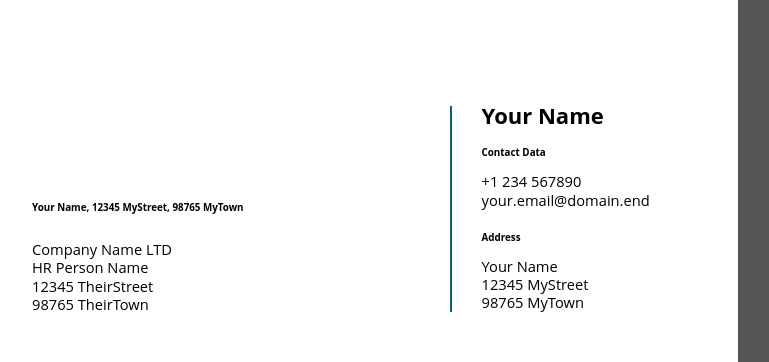
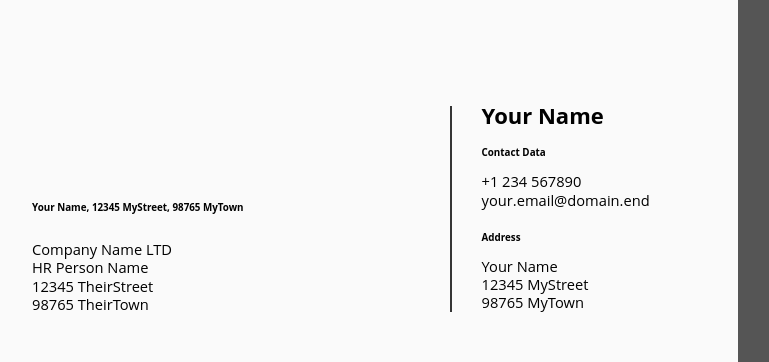
Before and after one commit to H3rby7/html-resume, a website: page example/cover-letter.html in a window 1280 px wide. Shown: the top 362 px of the page, without its empty margins (56-825 px from the left). Drawn offline with Linux system fonts and the light colour scheme.

Commit message:
CSS var definition handling

```diff
--- a/base_cover-letter.css
+++ b/base_cover-letter.css
@@ -1,11 +1,20 @@
+/* Chose colors for the scheme */
+:root {
+  --color-text: var(--color-black);
+  --color-background: var(--color-white);
+  --sender-block-line-color: var(--color-dark-grey);
+}
+
+/* Spacing, Widths, Heights */
+:root {
+
+}
+
+
 @page {
   size: a4;
   margin: 0;
   padding: 0;
-}
-
-:root {
-  --sender-block-border-style: var(--timeline-style);
 }
 
 body, html {
@@ -66,7 +75,7 @@ ul.no-bullets {
 }
 
 .sender-block > *:not(.date) {
-  border-left: var(--sender-block-border-style);
+  border-left: 2pt solid var(--sender-block-line-color);
 }
 
 .date {
--- a/base_resume.css
+++ b/base_resume.css
@@ -1,4 +1,38 @@
 @import "node_modules/@fortawesome/fontawesome-free/css/all.css";
+
+/* Chose colors for the scheme */
+:root {
+  --color-text: var(--color-black);
+  --color-background: var(--color-white);
+  --timeline-line-color: var(--color-dark-grey);
+}
+
+/* Spacing, Widths, Heights */
+:root {
+  --sidebar-width: calc(0.3 * var(--full-width));
+  --footer-height: 60pt;
+  --page-width: calc(var(--full-width) - var(--sidebar-width));
+  --page-height: calc(var(--full-height) - var(--footer-height));
+  --page-padding: 24pt;
+
+  --font-size-h2: 18pt;
+
+  --timeline-decorator-radius: 6pt;
+  --timeline-decorator-border: 2pt;
+  /* Font-Awesome declares its icon width as 1.25em - We set it explicitely to stay aligned over changes to FA */
+  --timeline-icon-width: calc(1.25 * var(--font-size-h2));
+  --timeline-line-thickness: 1.5pt;
+  --timeline-style: var(--timeline-line-thickness) solid var(--timeline-line-color);
+  --timeline-padding: 15pt;
+  --timeline-stage-spacing: 12pt;
+  --timeline-section-spacing: 12pt;
+  --timeline-years-width: 36pt;
+  --timeline-heading-inset: calc(var(--timeline-years-width) - (0.5 * var(--timeline-icon-width)));
+
+  --stage-title-size: 15pt;
+
+  --portrait-size: calc(0.8 * var(--sidebar-width));
+}
 
 @page {
   size: a4;
--- /dev/null
+++ b/colors.css
@@ -0,0 +1,11 @@
+/*
+ * Color Definitions
+ *
+ * Simple colors, without function for the scheme!
+*/
+:root {
+  --color-blue: #019edb;
+  --color-white: #ffffff;
+  --color-dark-grey: #333;
+  --color-black: #000000;
+}
--- a/example/cover-letter.html
+++ b/example/cover-letter.html
@@ -1,7 +1,9 @@
 <!DOCTYPE html>
 
 <head>
-  <link rel="stylesheet" href="/variables.css" />
+  <link rel="stylesheet" href="/page_dimensions.css" />
+  <link rel="stylesheet" href="/colors.css" />
+  <link rel="stylesheet" href="custom_colors.css" />
   <link rel="stylesheet" href="/base_cover-letter.css" />
   <link rel="stylesheet" href="custom_cover-letter.css" />
   <title>Cover Letter</title>
--- /dev/null
+++ b/example/custom_colors.css
@@ -0,0 +1,13 @@
+/*
+ * Custom Color Definitions
+ *
+ * Simple colors, without function for the scheme!
+*/
+
+:root {
+  --color-white: rgb(250, 250, 250);
+  --color-blue: #005f85;
+  --color-orange: #f9aa00;
+  --color-dark-grey: #353535;
+  --color-black: rgb(0, 0, 0);
+}
--- a/example/custom_cover-letter.css
+++ b/example/custom_cover-letter.css
@@ -1,7 +1,5 @@
+/* Chose colors for the scheme */
 :root {
-  --color-text: #000000;
-  --color-primary: #005f85;
-  --color-on-primary: #f9aa00;
-  --color-background: #ffffff;
-  --timeline-line-color: var(--color-primary);
+  --text-color: var(--color-black);
+  --background-color: var(--color-white);
 }
--- a/example/custom_resume.css
+++ b/example/custom_resume.css
@@ -1,8 +1,10 @@
+/* Chose colors for the scheme */
 :root {
-  --color-text: rgb(250, 250, 250);
-  --color-primary: #005f85;
-  --color-on-primary: #f9aa00;
-  --color-background: #353535;
+  --color-text: var(--color-white);
+  --color-primary: var(--color-blue);
+  --color-on-primary: var(--color-orange);
+  --color-background: var(--color-dark-grey);
+
   --timeline-line-color: var(--color-primary);
 }
 
--- /dev/null
+++ b/page_dimensions.css
@@ -0,0 +1,5 @@
+/* DIN A4 page dimensions */
+:root {
+  --full-width: 210mm;
+  --full-height: 297mm;
+}
--- a/variables.css
+++ /dev/null
@@ -1,37 +0,0 @@
-/* Color Definitions */
-:root {
-  --color-text: #000000;
-  --color-primary: #019edb;
-  --color-on-primary: #ffffff;
-  --color-background: #ffffff;
-  --timeline-line-color: #333;
-}
-
-/* Spacing, Widths, Heights */
-:root {
-  --full-width: 210mm;
-  --full-height: 297mm;
-  --sidebar-width: calc(0.3 * var(--full-width));
-  --footer-height: 60pt;
-  --page-width: calc(var(--full-width) - var(--sidebar-width));
-  --page-height: calc(var(--full-height) - var(--footer-height));
-  --page-padding: 24pt;
-
-  --font-size-h2: 18pt;
-
-  --timeline-decorator-radius: 6pt;
-  --timeline-decorator-border: 2pt;
-  /* Font-Awesome declares its icon width as 1.25em - We set it explicitely to stay aligned over changes to FA */
-  --timeline-icon-width: calc(1.25 * var(--font-size-h2));
-  --timeline-line-thickness: 1.5pt;
-  --timeline-style: var(--timeline-line-thickness) solid var(--timeline-line-color);
-  --timeline-padding: 15pt;
-  --timeline-stage-spacing: 12pt;
-  --timeline-section-spacing: 12pt;
-  --timeline-years-width: 36pt;
-  --timeline-heading-inset: calc(var(--timeline-years-width) - (0.5 * var(--timeline-icon-width)));
-
-  --stage-title-size: 15pt;
-
-  --portrait-size: calc(0.8 * var(--sidebar-width));
-}
```
Also changed, not shown: example/index.html (+1 -1 lines), example/resume.html (+3 -1 lines).
